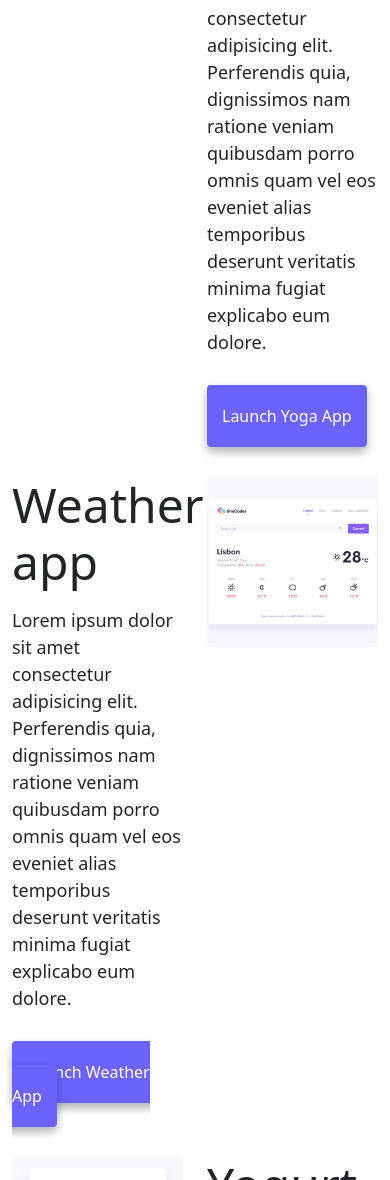
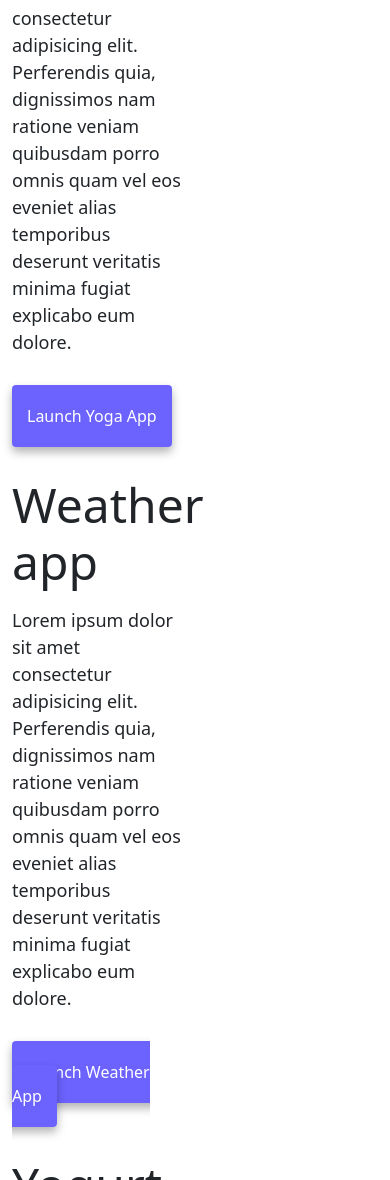
Before and after one commit to bethel014/Week3-homework, a plain HTML site: page index.html in a window 390 px wide. Shown: the part 820-2000 px from the top of the page. Drawn offline with nearby package versions, Linux system fonts and the light colour scheme.

Commit message:
Used bootstrap CSS media queries for smaller screen

```diff
--- a/index.html
+++ b/index.html
@@ -3,7 +3,7 @@
   <head>
     <meta charset="UTF-8" />
     <meta http-equiv="X-UA-Compatible" content="IE=edge" />
-    <meta name="description" content="This is my portfolio project">
+    <meta name="description" content="This is my portfolio project" />
     <meta name="viewport" content="width=device-width, initial-scale=1.0" />
     <title>Bethel Ochano</title>
     <link
@@ -60,7 +60,7 @@
     </div>
     <div class="container">
       <div class="row">
-        <div class="col-6">
+        <div class="col-6 d-none d-lg-block">
           <img src="images/yoga.png" class="img-fluid rounded" />
         </div>
         <div class="col-6">
@@ -89,12 +89,12 @@
             <a href="#" class="primary-link">Launch Weather App</a>
           </div>
         </div>
-        <div class="col-6">
+        <div class="col-6 d-none d-lg-block">
           <img src="images/weather.png" class="img-fluid rounded" />
         </div>
       </div>
       <div class="row mt-5">
-        <div class="col-6">
+        <div class="col-6 d-none d-lg-block">
           <img src="images/yogurt.png" class="img-fluid rounded" />
         </div>
         <div class="col-6">
```
